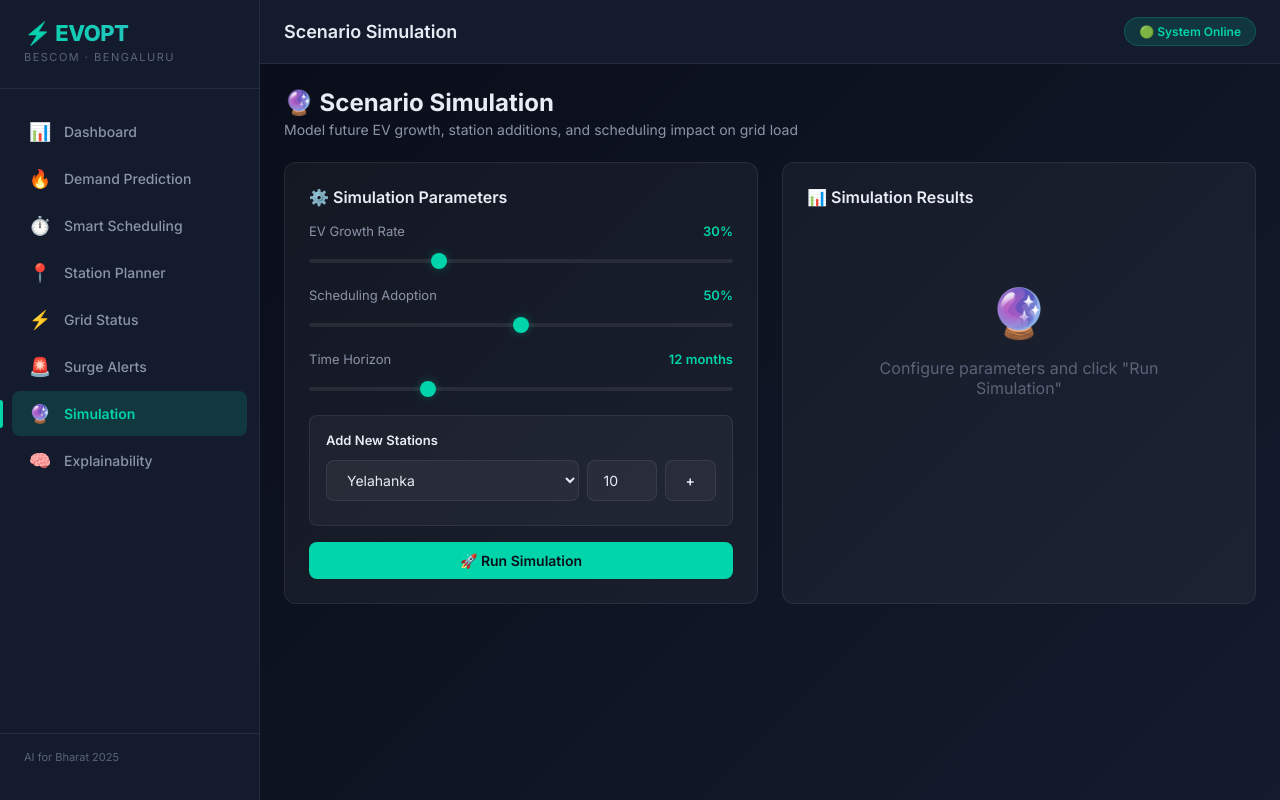
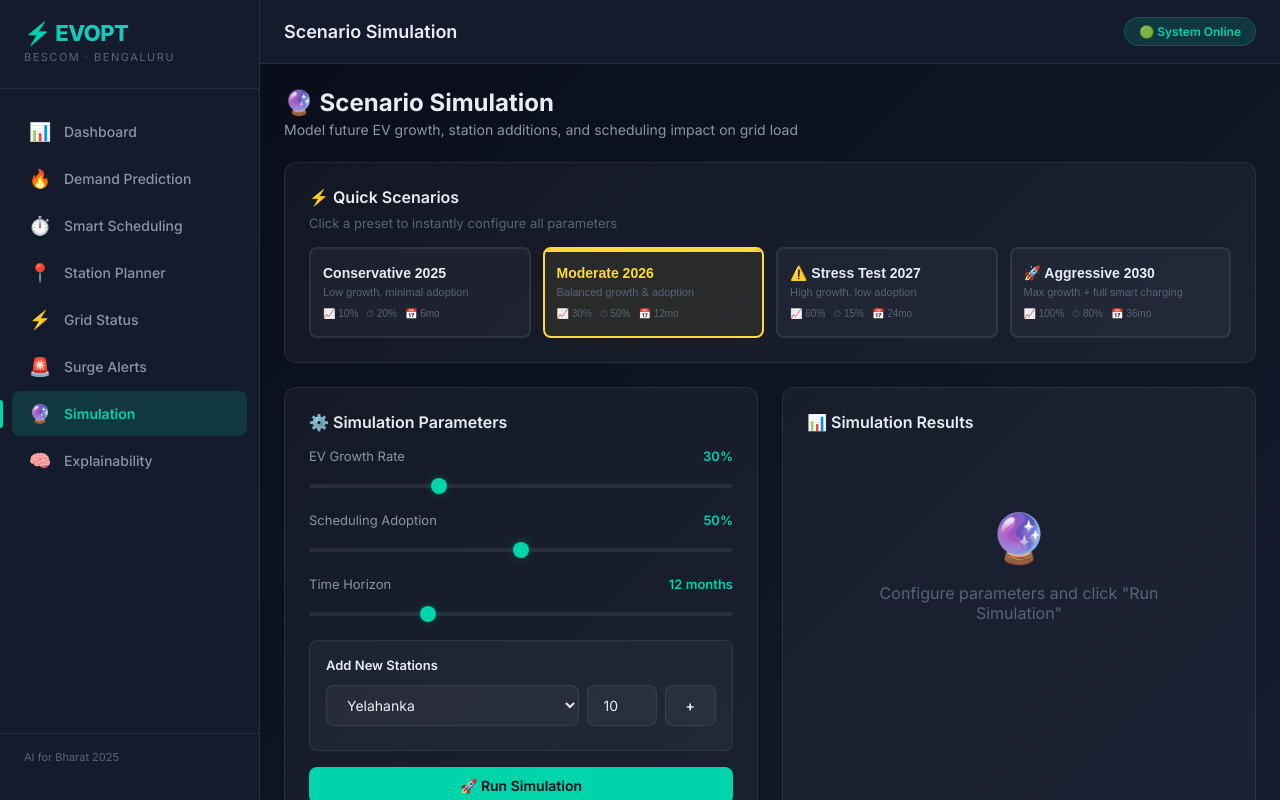
Before and after one commit to vbasigamalu/ChargeWise-AI, a React (Vite) app in the folder client/: page /simulation in a window 1280 px wide. Built offline with nearby package versions, Linux system fonts and the light colour scheme.

Commit message:
feat: add simulation presets and update presentation guide

```diff
--- a/client/src/pages/SimulationPage.jsx
+++ b/client/src/pages/SimulationPage.jsx
@@ -2,6 +2,41 @@ import { useState } from "react";
 import { Bar } from "react-chartjs-2";
 import { runSimulation } from "../services/api";
 import { ZONES } from "../utils/constants";
+
+const PRESETS = [
+  {
+    id: "conservative",
+    label: "Conservative 2025",
+    icon: "🟢",
+    desc: "Low growth, minimal adoption",
+    params: { ev_growth_pct: 10, scheduling_adoption_pct: 20, time_horizon_months: 6 },
+    color: "#00D4AA",
+  },
+  {
+    id: "moderate",
+    label: "Moderate 2026",
+    icon: "🟡",
+    desc: "Balanced growth & adoption",
+    params: { ev_growth_pct: 30, scheduling_adoption_pct: 50, time_horizon_months: 12 },
+    color: "#FFD93D",
+  },
+  {
+    id: "stress",
+    label: "⚠️ Stress Test 2027",
+    icon: "🔴",
+    desc: "High growth, low adoption",
+    params: { ev_growth_pct: 60, scheduling_adoption_pct: 15, time_horizon_months: 24 },
+    color: "#FF6B35",
+  },
+  {
+    id: "aggressive",
+    label: "🚀 Aggressive 2030",
+    icon: "🟣",
+    desc: "Max growth + full smart charging",
+    params: { ev_growth_pct: 100, scheduling_adoption_pct: 80, time_horizon_months: 36 },
+    color: "#c084fc",
+  },
+];
 
 export default function SimulationPage() {
   const [params, setParams] = useState({
@@ -9,11 +44,17 @@ export default function SimulationPage() {
     scheduling_adoption_pct: 50,
     time_horizon_months: 12,
   });
+  const [activePreset, setActivePreset] = useState("moderate");
   const [newStationZone, setNewStationZone] = useState("Yelahanka");
   const [newStationChargers, setNewStationChargers] = useState(10);
   const [addedStations, setAddedStations] = useState([]);
   const [result, setResult] = useState(null);
   const [loading, setLoading] = useState(false);
+
+  const applyPreset = (preset) => {
+    setActivePreset(preset.id);
+    setParams({ ...preset.params });
+  };
 
   const addStation = () => {
     setAddedStations([...addedStations, { zone: newStationZone, chargers: newStationChargers }]);
@@ -62,6 +103,54 @@ export default function SimulationPage() {
         <p>Model future EV growth, station additions, and scheduling impact on grid load</p>
       </div>
 
+      {/* Scenario Presets */}
+      <div className="chart-container" style={{ marginBottom: 24 }}>
+        <h3>⚡ Quick Scenarios</h3>
+        <p style={{ fontSize: 13, color: "var(--text-muted)", marginBottom: 16, marginTop: -8 }}>
+          Click a preset to instantly configure all parameters
+        </p>
+        <div style={{ display: "grid", gridTemplateColumns: "repeat(4, 1fr)", gap: 12 }}>
+          {PRESETS.map((p) => (
+            <button
+              key={p.id}
+              onClick={() => applyPreset(p)}
+              className="preset-btn"
+              style={{
+                padding: "16px 12px",
+                borderRadius: "var(--radius-sm)",
+                background: activePreset === p.id
+                  ? `${p.color}15`
+                  : "var(--bg-card)",
+                border: `2px solid ${activePreset === p.id ? p.color : "var(--glass-border)"}`,
+                cursor: "pointer",
+                textAlign: "left",
+                transition: "all 0.3s ease",
+                position: "relative",
+                overflow: "hidden",
+              }}
+            >
+              {activePreset === p.id && (
+                <div style={{
+                  position: "absolute", top: 0, left: 0, right: 0, height: 3,
+                  background: p.color,
+                }} />
+              )}
+              <div style={{ fontSize: 14, fontWeight: 700, color: activePreset === p.id ? p.color : "var(--text-primary)", marginBottom: 4 }}>
+                {p.label}
+              </div>
+              <div style={{ fontSize: 11, color: "var(--text-muted)", lineHeight: 1.4 }}>
+                {p.desc}
+              </div>
+              <div style={{ fontSize: 10, color: "var(--text-muted)", marginTop: 8, display: "flex", gap: 8 }}>
+                <span>📈 {p.params.ev_growth_pct}%</span>
+                <span>⏱ {p.params.scheduling_adoption_pct}%</span>
+                <span>📅 {p.params.time_horizon_months}mo</span>
+              </div>
+            </button>
+          ))}
+        </div>
+      </div>
+
       <div className="grid-2">
         {/* Controls */}
         <div className="chart-container">
@@ -70,19 +159,19 @@ export default function SimulationPage() {
           <div className="slider-group">
             <label>EV Growth Rate <span>{params.ev_growth_pct}%</span></label>
             <input type="range" min="0" max="100" value={params.ev_growth_pct}
-              onChange={e => setParams({ ...params, ev_growth_pct: +e.target.value })} />
+              onChange={e => { setActivePreset(null); setParams({ ...params, ev_growth_pct: +e.target.value }); }} />
           </div>
 
           <div className="slider-group">
             <label>Scheduling Adoption <span>{params.scheduling_adoption_pct}%</span></label>
             <input type="range" min="0" max="100" value={params.scheduling_adoption_pct}
-              onChange={e => setParams({ ...params, scheduling_adoption_pct: +e.target.value })} />
+              onChange={e => { setActivePreset(null); setParams({ ...params, scheduling_adoption_pct: +e.target.value }); }} />
           </div>
 
           <div className="slider-group">
             <label>Time Horizon <span>{params.time_horizon_months} months</span></label>
             <input type="range" min="3" max="36" value={params.time_horizon_months}
-              onChange={e => setParams({ ...params, time_horizon_months: +e.target.value })} />
+              onChange={e => { setActivePreset(null); setParams({ ...params, time_horizon_months: +e.target.value }); }} />
           </div>
 
           <div style={{ marginTop: 16, padding: 16, background: "var(--bg-card)", borderRadius: 8, border: "1px solid var(--glass-border)" }}>
@@ -145,7 +234,7 @@ export default function SimulationPage() {
                   <tr><th>Zone</th><th>Baseline</th><th>Projected</th><th>Change</th><th>Risk</th></tr>
                 </thead>
                 <tbody>
-                  {scenarios.slice(0, 8).map((s, i) => (
+                  {scenarios.map((s, i) => (
                     <tr key={i}>
                       <td>{s.zone}</td>
                       <td>{s.baseline.daily_peak_kWh}</td>
```
Also changed, not shown: 1 other file (tests, documents, lock files or other folders).
